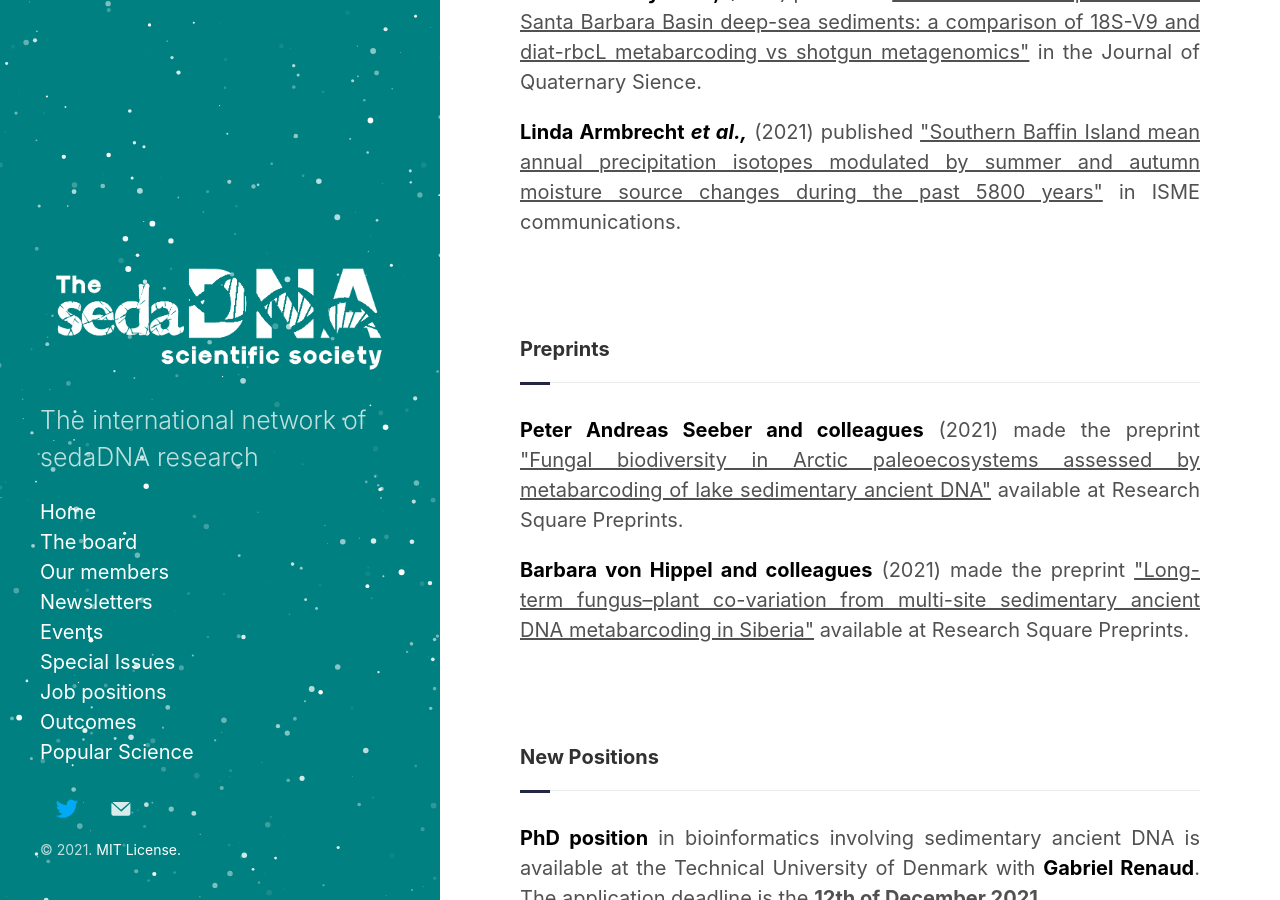
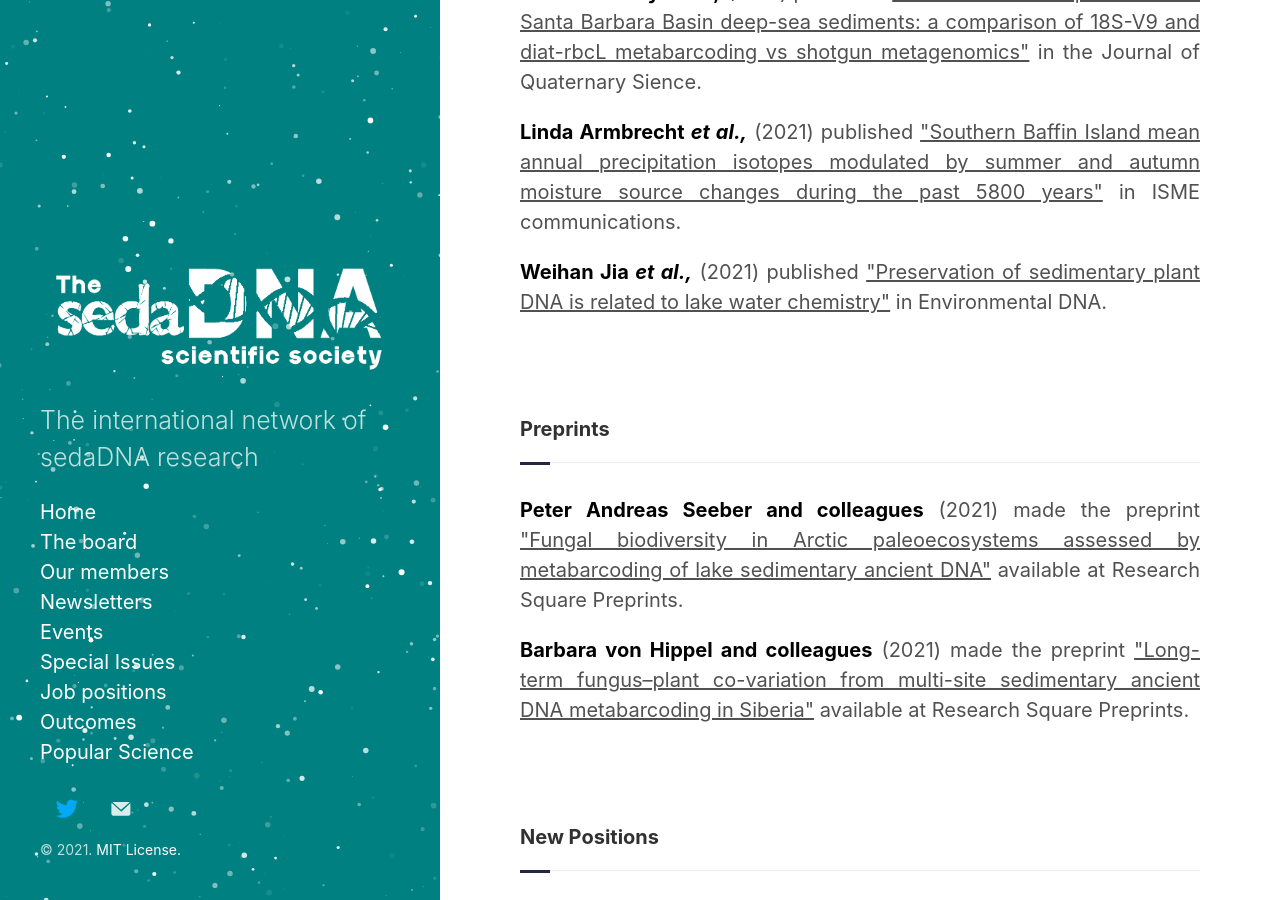
Before and after one commit to sedadna/sedadna.github.io, a Jekyll site: the page built from category/news/21-12.md, in a window 1280 px wide and 900 px high, scrolled down 825 px. Built offline with Jekyll 4.4.1, drawn with Linux system fonts in a browser that asks for light colours.

Commit message:
Update 21-12.md

```diff
--- a/category/news/21-12.md
+++ b/category/news/21-12.md
@@ -19,7 +19,10 @@ title: 21-12-News
 
 <p><a href="https://onlinelibrary-wiley-com.ezproxy.its.uu.se/doi/10.1002/jqs.3390" target="_blank"><b>Devon Gorbey <i>et al.,</i></b></a> (2021) published <u>"Paleo-diatom composition from Santa Barbara Basin deep-sea sediments: a comparison of 18S-V9 and diat-rbcL metabarcoding vs shotgun metagenomics"</u> in the Journal of Quaternary Sience.</p>
 
-<p><a href="https://www.nature.com/articles/s43705-021-00070-8" target="_blank"><b>Linda Armbrecht <i>et al.,</i></b></a> (2021) published <u>"Southern Baffin Island mean annual precipitation isotopes modulated by summer and autumn moisture source changes during the past 5800 years"</u> in  ISME communications.</p>
+<p><a href="https://www.nature.com/articles/s43705-021-00070-8" target="_blank"><b>Linda Armbrecht <i>et al.,</i></b></a> (2021) published <u>"Southern Baffin Island mean annual precipitation isotopes modulated by summer and autumn moisture source changes during the past 5800 years"</u> in ISME communications.</p>
+
+<p><a href="https://onlinelibrary.wiley.com/doi/full/10.1002/edn3.259" target="_blank"><b>Weihan Jia <i>et al.,</i></b></a> (2021) published <u>"Preservation of sedimentary plant DNA is related to lake water chemistry"</u> in Environmental DNA.</p>
+
 <br>
 <br>
 <div class="intro">
```
